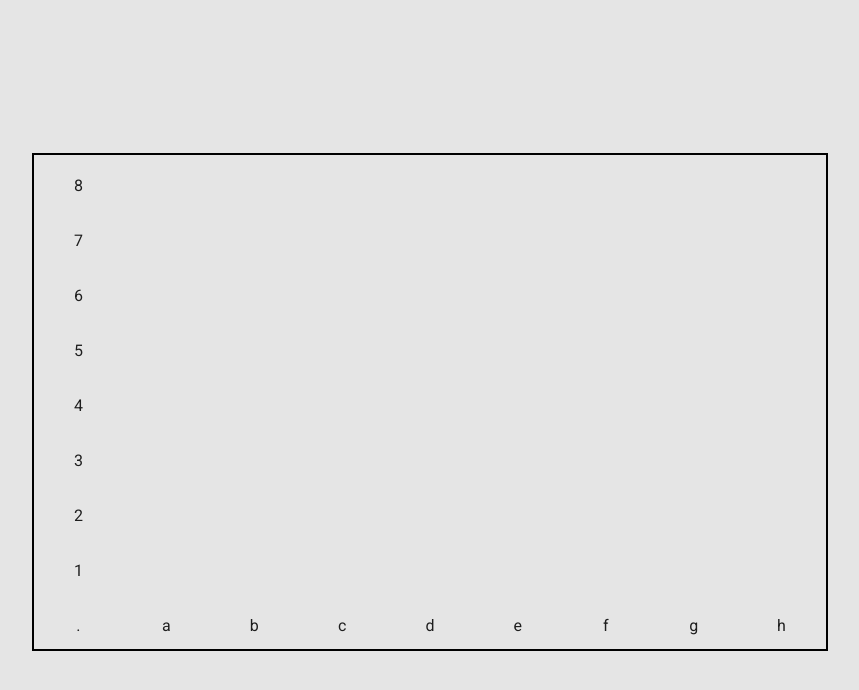
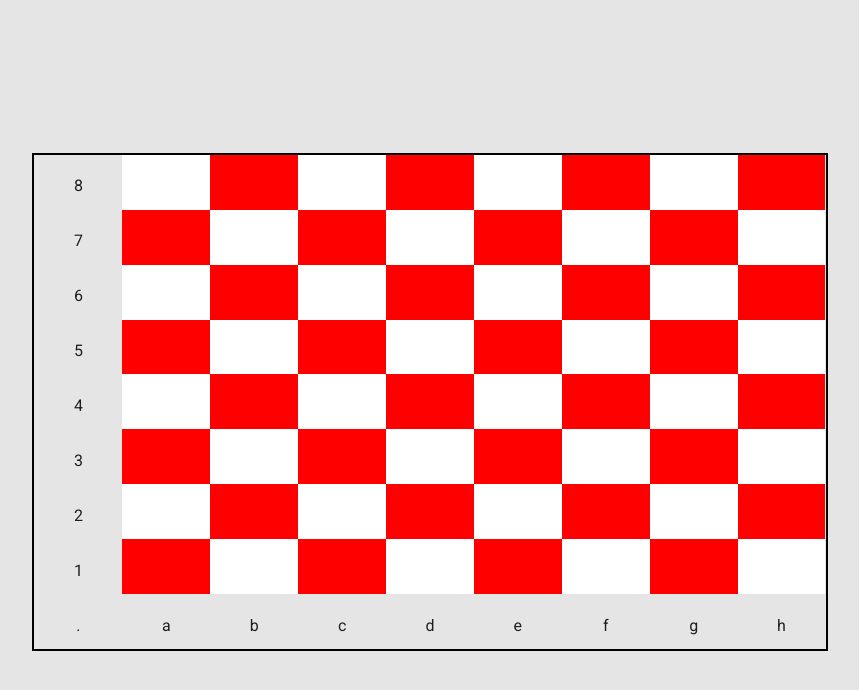
Before and after one commit to napoleon-commits/vuetify-chessboard, a Vue app: page / in a window 1280 px wide. Shown: the top 690 px of the page, without its empty margins (212-1071 px from the left). Built offline with nearby package versions, Linux system fonts and the light colour scheme.

Commit message:
added background-color

```diff
--- a/src/components/HelloWorld.vue
+++ b/src/components/HelloWorld.vue
@@ -4,6 +4,7 @@
       :containerWidth="containerWidth"
       :containerHeight="containerHeight"
       :orientation="'white'"
+      :darkSquareColor="'red'"
     />
   </div>
 </template>
--- a/src/components/subcomponents/StaticChessBoard.vue
+++ b/src/components/subcomponents/StaticChessBoard.vue
@@ -14,7 +14,12 @@
         >
             <v-row no-gutters v-for="(rank, i) in 9" :key="rank">
                 <v-col
-                    :style="`height: ${containerHeight*GoldenRatio/9}px;`"
+                    :style="`
+                        height: ${containerHeight*GoldenRatio/9}px;
+                        background-color: ${
+                            (coordinates[orientation][String(i)+String(j)])?'':((i+j-1)%2===0)?'white':darkSquareColor
+                        }
+                    `"
                     class="text-center"
                     v-for="(file, j) in 9"
                     :key="file"
@@ -39,7 +44,7 @@ import GoldenRatio from '@/static/GoldenRatio';
 
 export default {
     name: 'StaticChessBoard',
-    props: ['containerWidth', 'containerHeight', 'orientation'],
+    props: ['containerWidth', 'containerHeight', 'orientation', 'darkSquareColor'],
     data() {
         return {
             GoldenRatio,
```
